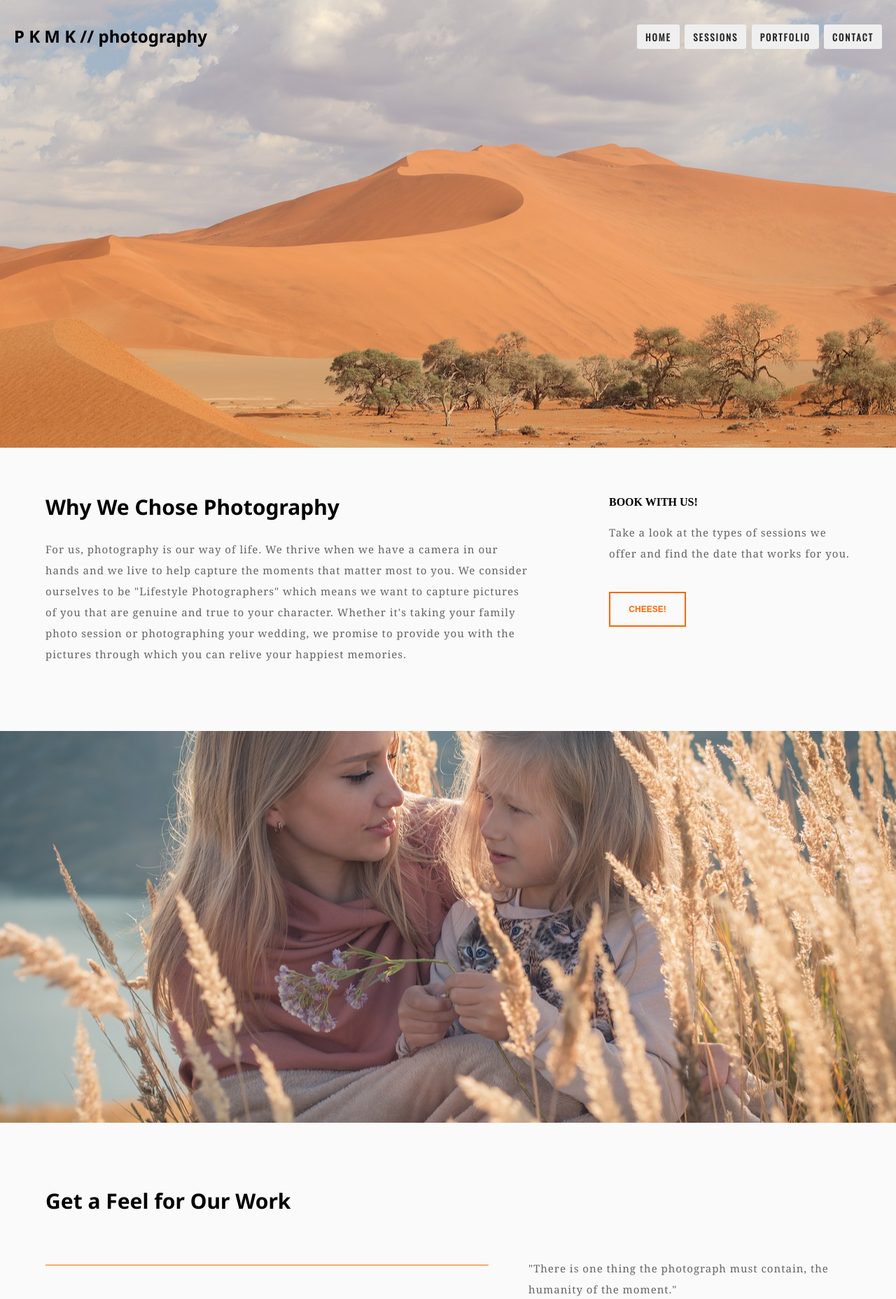
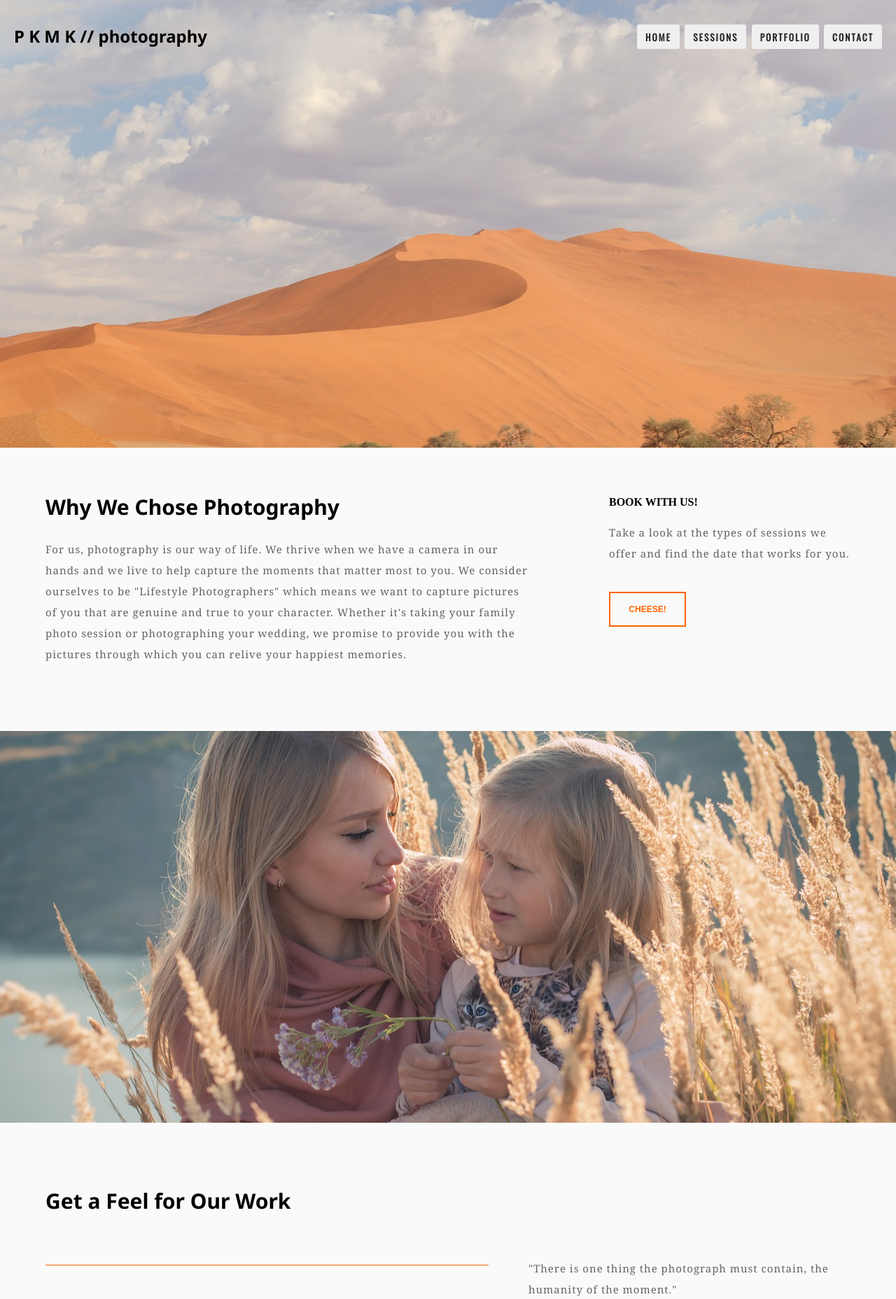
Before and after one commit to PKMK-photography/pkmk-photography, a React (Create React App) app: page / in a window 1280 px wide. Shown: the top 1857 px of the page at 70% size. Built offline with nearby package versions, Linux system fonts and the light colour scheme; grey boxes are pictures that could not be loaded.

Commit message:
added parallax to the Home pages main images

```diff
--- a/package.json
+++ b/package.json
@@ -8,6 +8,7 @@
     "@testing-library/user-event": "^12.1.10",
     "react": "^17.0.1",
     "react-dom": "^17.0.1",
+    "react-parallax": "^3.1.2",
     "react-router-dom": "^5.2.0",
     "react-scripts": "4.0.0",
     "react-slick": "^0.27.13",
--- a/src/Components/Header/Header.css
+++ b/src/Components/Header/Header.css
@@ -6,6 +6,7 @@
     background: #fafafa;
     position: absolute;
     top: 0;
+    z-index: 2;
     display: flex;
     align-items: center;
     justify-content: space-between;
--- a/src/Components/Home/Home.css
+++ b/src/Components/Home/Home.css
@@ -8,12 +8,8 @@
 }
 
 .home-image {
-    height: 80vh;
-    width: 100%;
-    background-image: url('../../assets/images/pkmk-filler-1.jpg');
-    /* background-attachment: fixed; */
-    background-size: cover;
-    background-position: center;
+    position: absolute;
+    transform: translate(-50%, -50%);
 }
 
 .intro-section {
@@ -50,12 +46,8 @@
 }
 
 .our-work-image {
-    height: 70vh;
-    box-sizing: border-box;
-    background-image: url('../../assets/images/pkmk-filler-2.jpg');
-    /* background-attachment: fixed; */
-    background-size: cover;
-    background-position: center;
+    position: absolute;
+    transform: translate(-50%, -50%);
 }
 
 .our-work-section {
--- a/src/Components/Home/Home.js
+++ b/src/Components/Home/Home.js
@@ -1,5 +1,8 @@
 import React, {useEffect} from 'react';
+import {Parallax} from 'react-parallax';
 import {Link} from 'react-router-dom';
+import filler1 from '../../assets/images/pkmk-filler-1.jpg';
+import filler2 from '../../assets/images/pkmk-filler-2.jpg';
 import filler3 from '../../assets/images/pkmk-filler-3.jpg';
 import filler4 from '../../assets/images/pkmk-filler-4.jpg';
 import filler5 from '../../assets/images/pkmk-filler-5.jpg';
@@ -13,7 +16,13 @@ const Home = props => {
 
     return (
         <main className='home'>
+            <Parallax
+                bgImage={filler1}
+                strength={250}>
+                <div style={{height: '80vh'}}>
                     <div className='home-image'/>
+                </div>
+            </Parallax>
             <section className='intro-section'>
                 <section className='intro-section-flex-one'>
                     <h1>Why We Chose Photography</h1>
@@ -27,7 +36,13 @@ const Home = props => {
                     </Link>
                 </section>
             </section>
+            <Parallax
+                bgImage={filler2}
+                strength={250}>
+                <div style={{height: '70vh'}}>
                     <div className='our-work-image'/>
+                </div>
+            </Parallax>
             <section className='our-work-section'>
                 <h1>Get a Feel for Our Work</h1>
                 <section className='our-work-desktop-flex'>
```
Also changed, not shown: 1 other file (tests, documents, lock files or other folders). Lines whose indentation alone changed are shown as unchanged.
